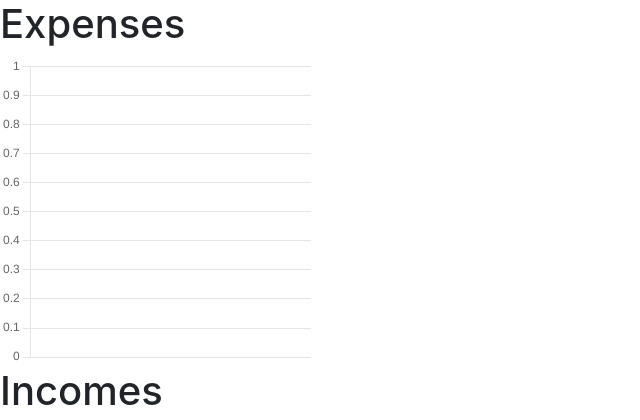
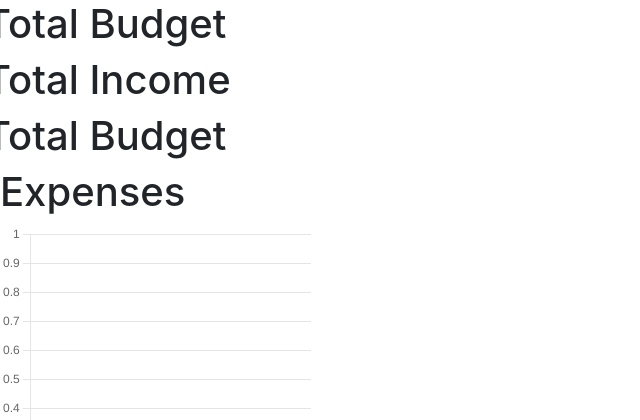
Before and after one commit to GregorPorsch/FinanceTracker, a Flask app: page /statistics in a window 1280 px wide. Shown: the part 56-476 px from the top of the page, without its empty margins (0-640 px from the left). Run offline with Flask 3, Linux system fonts and the light colour scheme; a user stored in the database is signed in; data comes from the database, SQL or seed files in the repository; data that the repository does not hold is empty; some libraries are stand-ins or nearby versions.

Commit message:
Added total values

```diff
--- a/tracker/routes.py
+++ b/tracker/routes.py
@@ -183,3 +183,11 @@ def transactions_over_time():
             data[date]['expense'] = transaction.total
 
     return jsonify(data)
+
+@app.route('/api/total_values', methods=["GET"])
+@login_required
+def total_values():
+    total_income = db.session.query(func.sum(Transaction.amount_rounded)).filter_by(user_id=current_user.user_id, type="Income").scalar()
+    total_expenses = db.session.query(func.sum(Transaction.amount_rounded)).filter_by(user_id=current_user.user_id, type="Expense").scalar()
+    total_budget = round(total_income - total_expenses, 2)
+    return jsonify({"total_expenses": total_expenses, "total_income": total_income, "total_budget": total_budget})
--- a/tracker/templates/statistics.html
+++ b/tracker/templates/statistics.html
@@ -7,6 +7,17 @@ Statistics
 {% block content %}
 
     <div class="row" style="width: 40%;">
+        <div class="total_budget_widget" style="width: 100%;">
+            <h1>Total Budget</h1>
+            <h2 id="total_budget"></h2>
+
+            <h1>Total Income</h1>
+            <h2 id="total_income"></h2>
+
+            <h1>Total Budget</h1>
+            <h2 id="total_expenses"></h2>
+        </div>
+
         <div class="epxense_pie_chart_container" style="width: 100%">
             <div class="col-md-4"><!-- form/results will go here --></div>
             <div class="col-md-8">
@@ -53,6 +64,10 @@ Statistics
         }
 
         window.onload = function() {
+            const total_budget = document.getElementById('total_budget');
+            const total_income = document.getElementById('total_income');
+            const total_expenses = document.getElementById('total_expenses');
+
             const expense_pi_chart_canvas = document.getElementById('expense_pie_chart');
             const expense_pie_chart_ctx = expense_pi_chart_canvas.getContext('2d');
 
@@ -63,6 +78,14 @@ Statistics
             const transactions_line_graph_ctx = transactions_line_graph_canvas.getContext('2d')
 
             // Fetch the data from the server
+            fetch('/api/total_values')
+                .then(response => response.json())
+                .then(data => {
+                    total_budget.innerText = data.total_budget;
+                    total_income.innerText = data.total_income;
+                    total_expenses.innerText = data.total_expenses;
+                });
+
             fetch('/api/expenses_by_category')
                 .then(response => response.json())
                 .then(data => {
```
